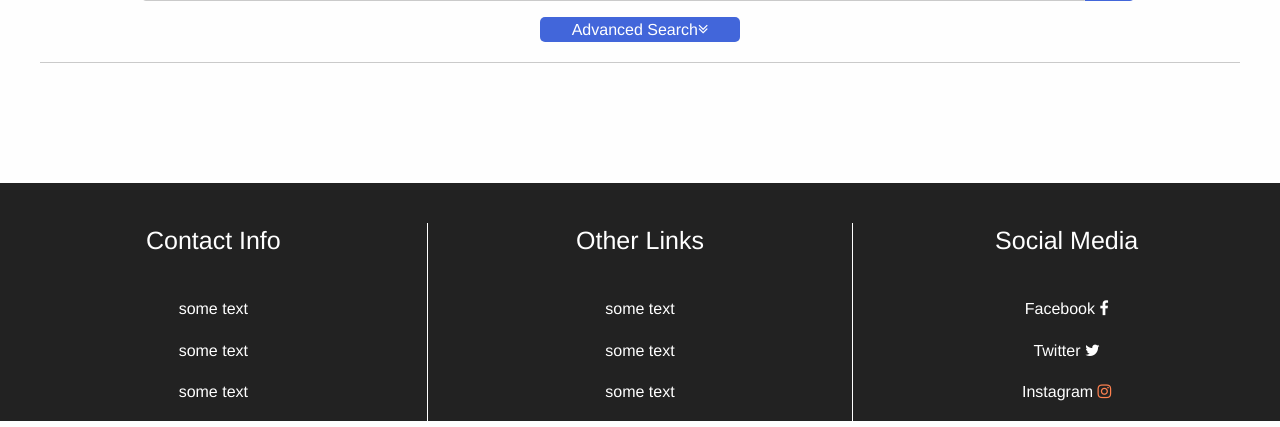
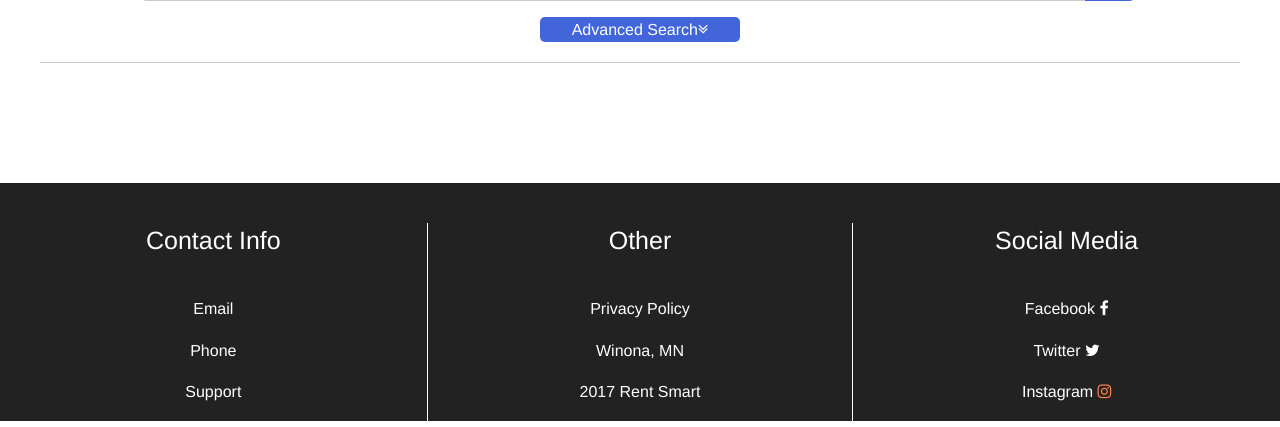
Before and after one commit to NRAnderson14/CS410-Project, a PHP site: page /index.php in a window 1280 px wide. Shown: the part 373-800 px from the top of the page. Run offline with PHP 8.4, Linux system fonts and the light colour scheme; data that the repository does not hold is empty; some libraries are stand-ins or nearby versions; some web fonts are replaced.

Commit message:
Populated Footer
just plugged in text

```diff
--- a/footer.php
+++ b/footer.php
@@ -2,15 +2,15 @@
 			<div class="small-up-1 medium-up-3 align-center">
 				<div class="column foot">
 				<h4 class="footer-header">Contact Info</h4>
-				<a href=""><p>some text</p></a>
-				<a href=""><p>some text</p></a>
-				<a href=""><p>some text</p></a>
+				<a href=""><p>Email</p></a>
+				<a href=""><p>Phone</p></a>
+				<a href=""><p>Support</p></a>
 				</div>
 				<div class="column mid foot">
-				<h4 id="footer-two" class="footer-header">Other Links</h4>
-				<a href=""><p>some text</p></a>
-				<a href=""><p>some text</p></a>
-				<a href=""><p>some text</p></a>
+				<h4 id="footer-two" class="footer-header">Other</h4>
+				<a href=""><p>Privacy Policy</p></a>
+				<p>Winona, MN</p>
+				<p>2017 Rent Smart</p>
 				</div>
 				<div class="column foot">
 				<h4 class="footer-header">Social Media</h4>
```
